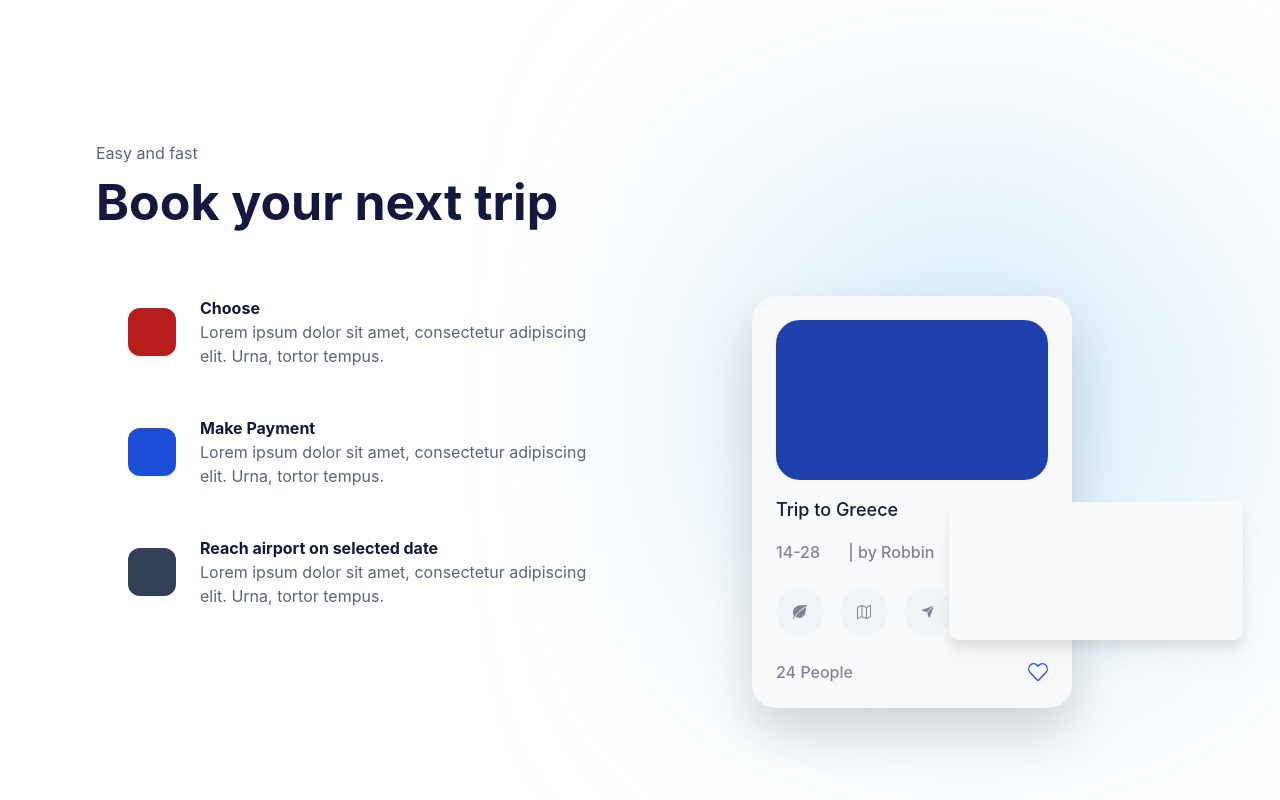
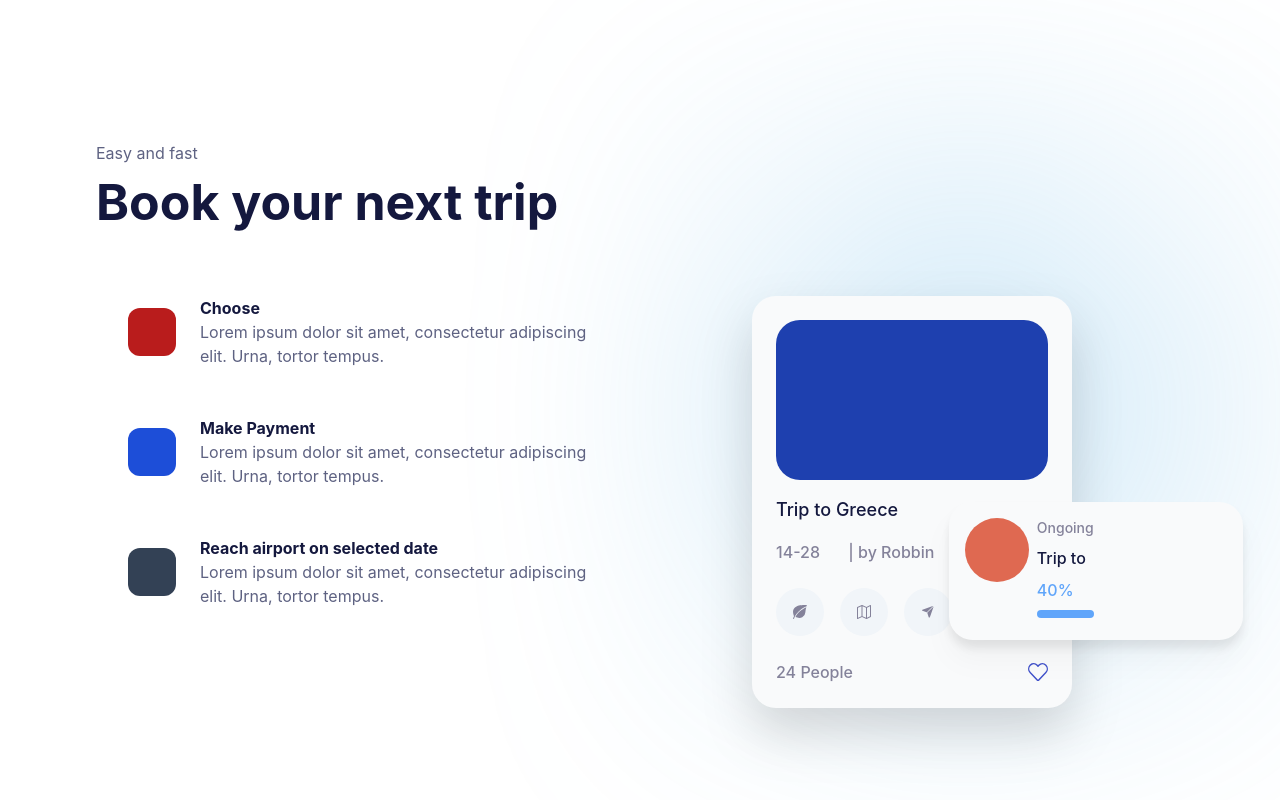
Before and after one commit to ndidodley/travel_website, a website: page src/index.html in a window 1280 px wide. Shown: the part 1547-2347 px from the top of the page. Drawn offline with Linux system fonts and the light colour scheme.

Commit message:
Fixed flexbox and grid errors

```diff
--- a/src/index.html
+++ b/src/index.html
@@ -157,8 +157,16 @@
                 </div>
                 <div class="col-span-6 m-auto flex items-center justify-center relative p-6">
                     <div class="absolute bg-extra-1 bottom-[40%] top-0 right-0 left-[30%] z-[-1] blur-[150px] rounded-[50%]"></div>
-                    <div class="absolute bg-gray-50 drop-shadow-xl rounded-lg bottom-[20%] right-[-40%] top-[50%] left-[60%] z-10 p-4 my-auto">
-                        <div class=""></div>
+                    <div class="absolute bg-gray-50 drop-shadow-xl rounded-3xl bottom-[20%] right-[-40%] top-[50%] left-[60%] z-10 p-4 my-auto">
+                        <div class="flex items-start gap-2">
+                            <div class="h-16 w-16 rounded-[64px] bg-accent-500"></div>
+                            <div>
+                                <p class="text-sm font-medium text-text-100 mb-2">Ongoing</p>
+                                <p class="text-base font-medium text-text-500 mb-2">Trip to</p>
+                                <p class="text-base font-medium text-blue-400 text-bold mb-2">40%</p>
+                                <div class="h-2 my-auto bg-blue-400 rounded-lg"></div>
+                            </div>
+                        </div>
                     </div>
                     <div class=" rounded-3xl p-6 w-80 my-auto drop-shadow-2xl justify-center bg-gray-50">
                         <div class="rounded-3xl bg-blue-800 w-100 m-auto h-40"></div>
```
Also changed, not shown: src/output.css.
